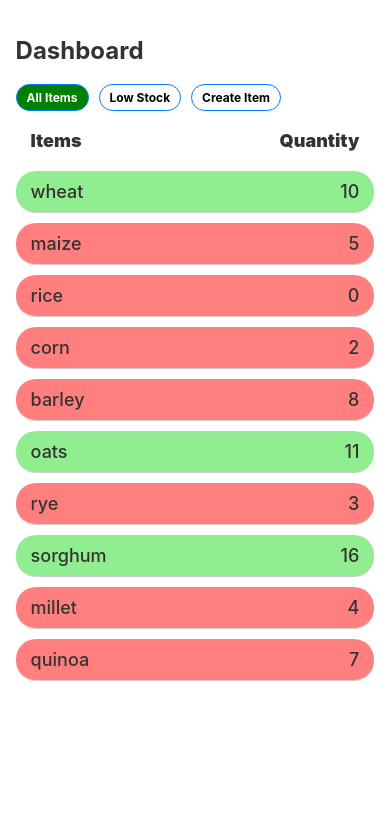
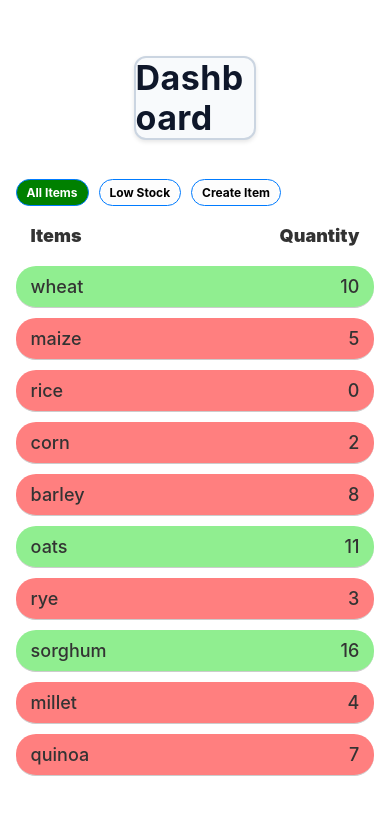
Before and after one commit to Shanisoni/YtReactNative, a React Native app: screen / in a window 390 px wide. Shown: the top 814 px of the page. Built offline with nearby package versions, Linux system fonts and the light colour scheme.

Commit message:
commited

```diff
--- a/src/screens/HomeScreen.jsx
+++ b/src/screens/HomeScreen.jsx
@@ -118,11 +118,38 @@ const styles = StyleSheet.create({
   },
 
   // Title text ka style
-  title: {
-    fontSize: 24, // Font size thoda bada rakha hai
-    fontWeight: 'bold', // Bold font
-    color: '#333', // Dark grey color
-  },
+ title: {
+  fontSize: 34,
+  fontWeight: '700',
+  color: '#0F172A',
+  lineHeight: 40,
+  letterSpacing: 0.4,
+  fontFamily: 'Inter',
+  textAlign: 'left',
+  marginVertical: 20,
+  marginHorizontal: 118,
+
+
+  // Border styling
+  borderWidth: 2,
+  borderColor: '#CBD5E1',
+  borderRadius: 12,
+  // paddingVertical: 10, // 🔽 Reduced padding (was 12 before )
+
+  // 🔽 Reduced padding (was 12 before)
+  // paddingVertical: 1,   // Less height inside border
+  // paddingHorizontal: -18, // Less width inside border
+
+  backgroundColor: '#F8FAFC',
+
+  // Subtle shadow
+  shadowColor: '#000',
+  shadowOffset: { width: 0, height: 2 },
+  shadowOpacity: 0.1,
+  shadowRadius: 4,
+  elevation: 3,
+},
+
 
   // Buttons ko row me dikhane ke liye container
   buttonContainer: {
```
